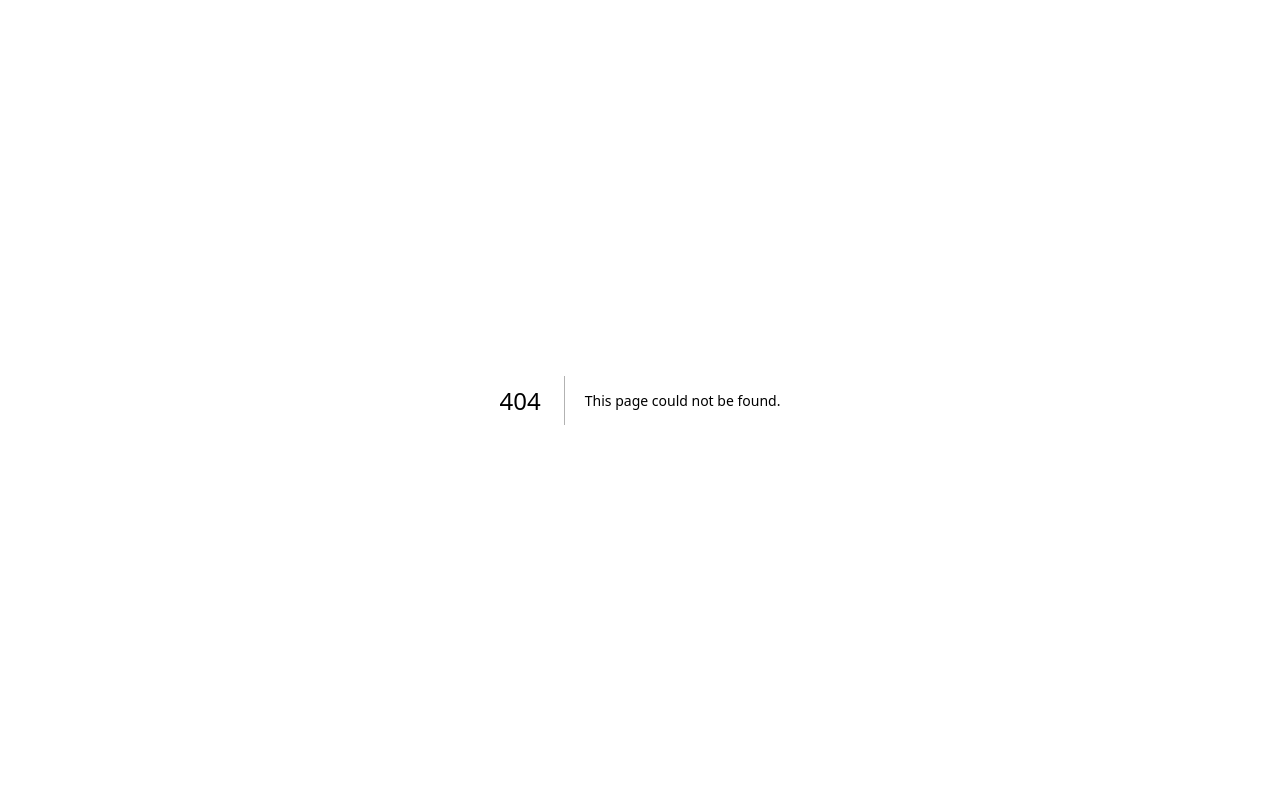
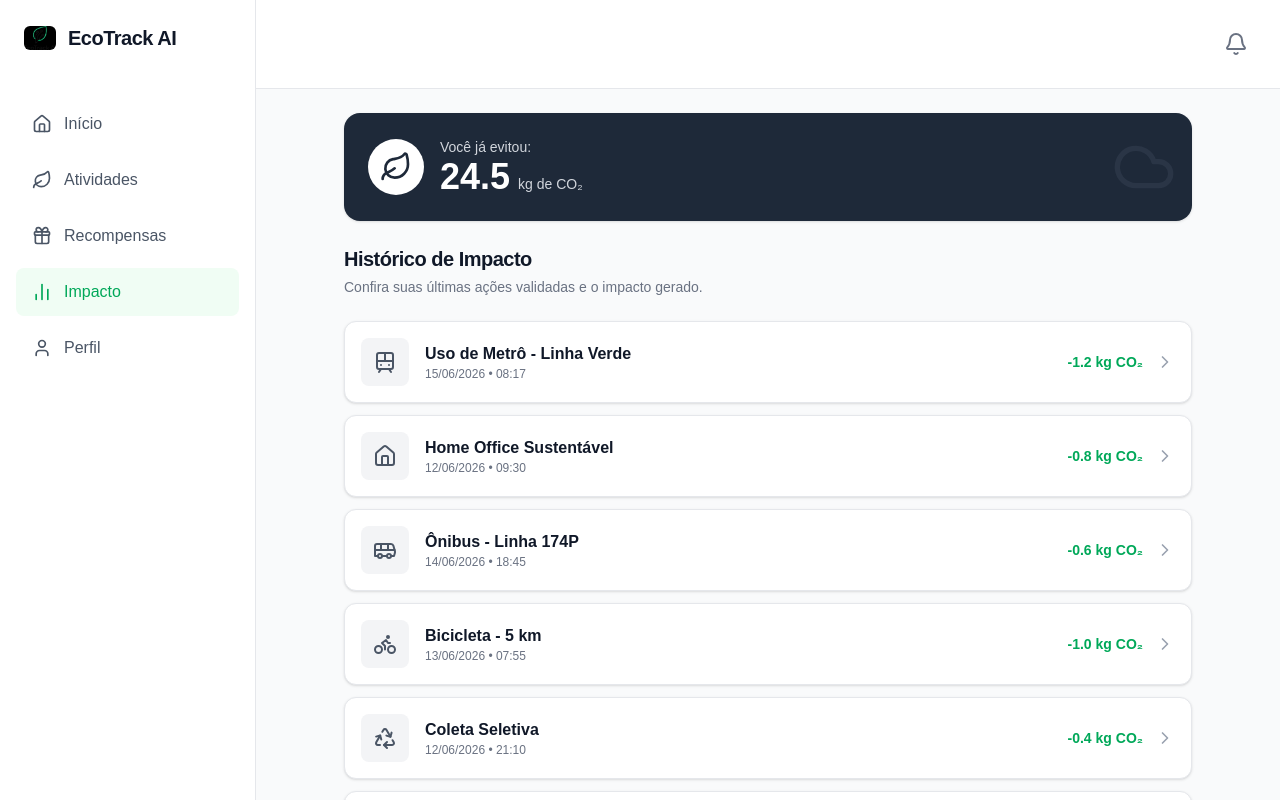
Before and after one commit to willarakaki/ecotrack-frontend, a Next.js app: page /impact in a window 1280 px wide. Before the commit this address had no page. Shown: the top 800 px of the page. Built offline with nearby package versions, Linux system fonts and the light colour scheme.

Commit message:
feat(impact): create impact history page

```diff
--- /dev/null
+++ b/src/app/(dashboard)/impact/page.tsx
@@ -0,0 +1,71 @@
+"use client"
+
+import React from "react"
+import { Cloud, Train, Home, Bus, Bike, Recycle, Coffee, ChevronRight, Leaf } from "lucide-react"
+import { useEcoStore } from "@/shared/store/use-eco-store"
+import { AnimatedNumber } from "@/shared/ui/animated-number"
+
+const historyMock = [
+  { id: 1, title: "Uso de Metrô - Linha Verde", date: "15/06/2026", time: "08:17", co2: -1.2, icon: Train },
+  { id: 2, title: "Home Office Sustentável", date: "12/06/2026", time: "09:30", co2: -0.8, icon: Home },
+  { id: 3, title: "Ônibus - Linha 174P", date: "14/06/2026", time: "18:45", co2: -0.6, icon: Bus },
+  { id: 4, title: "Bicicleta - 5 km", date: "13/06/2026", time: "07:55", co2: -1.0, icon: Bike },
+  { id: 5, title: "Coleta Seletiva", date: "12/06/2026", time: "21:10", co2: -0.4, icon: Recycle },
+  { id: 6, title: "Consumo Consciente", date: "11/06/2026", time: "12:05", co2: -0.7, icon: Coffee },
+]
+
+export default function ImpactPage() {
+  const { individualCarbonSaved } = useEcoStore()
+
+  return (
+    <div className="flex flex-col gap-6 p-4 md:p-6 w-full max-w-4xl mx-auto pb-24">
+      {/* Header Card */}
+      <div className="bg-gray-800 rounded-2xl p-6 text-white flex items-center justify-between shadow-sm relative overflow-hidden">
+        <div className="flex items-center gap-4 z-10">
+          <div className="bg-white p-3 rounded-full text-gray-800 flex-shrink-0">
+            <Leaf size={32} />
+          </div>
+          <div>
+            <p className="text-sm font-medium text-gray-300">Você já evitou:</p>
+            <div className="flex items-baseline gap-2">
+              <span className="text-4xl font-bold"><AnimatedNumber value={individualCarbonSaved} isFloat /></span>
+              <span className="text-sm font-medium text-gray-300">kg de CO₂</span>
+            </div>
+          </div>
+        </div>
+        <Cloud size={64} className="text-gray-700 absolute right-4 opacity-50 z-0" />
+      </div>
+
+      <div>
+        <h2 className="text-xl font-bold text-gray-900 tracking-tight">Histórico de Impacto</h2>
+        <p className="text-sm text-gray-500 mt-1">Confira suas últimas ações validadas e o impacto gerado.</p>
+      </div>
+
+      <div className="flex flex-col gap-3">
+        {historyMock.map((item) => (
+          <div key={item.id} className="bg-white border border-gray-200 rounded-xl p-4 flex items-center justify-between shadow-sm cursor-pointer hover:bg-gray-50 transition-colors">
+            <div className="flex items-center gap-4">
+              <div className="bg-gray-100 p-3 rounded-lg text-gray-600">
+                <item.icon size={24} />
+              </div>
+              <div className="flex flex-col">
+                <span className="font-semibold text-gray-900">{item.title}</span>
+                <span className="text-xs text-gray-500">{item.date} • {item.time}</span>
+              </div>
+            </div>
+
+            <div className="flex items-center gap-3">
+              <span className="text-sm font-bold text-[#00a859]">{item.co2.toFixed(1)} kg CO₂</span>
+              <ChevronRight size={20} className="text-gray-400" />
+            </div>
+          </div>
+        ))}
+      </div>
+
+      <div className="bg-gray-100 rounded-xl p-4 flex gap-3 mt-2 text-gray-700 text-sm font-medium">
+        <Leaf size={20} className="text-gray-500 flex-shrink-0" />
+        <p>Os cálculos são baseados em fatores reconhecidos e validados pela EcoTrack AI</p>
+      </div>
+    </div>
+  )
+}
```
